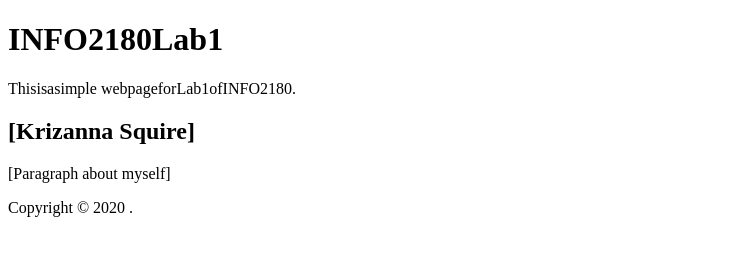
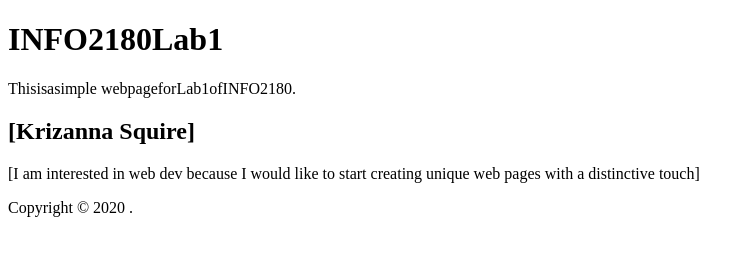
Before and after one commit to KrizannaS/info2180-lab1, a plain HTML site: page index.html in a window 1280 px wide. Shown: the whole page, without its empty margins (0-754 px from the left). Drawn offline with Linux system fonts and the light colour scheme.

Commit message:
Edited index.html

```diff
--- a/index.html
+++ b/index.html
@@ -13,7 +13,7 @@
     </header>
     <main>
         <h2>[Krizanna Squire]</h2>
-        <p>[Paragraph about myself]</p>
+        <p>[I am interested in web dev because I would like to start creating unique web pages with a distinctive touch]</p>
     </main>
     <footer>
           <p>Copyright &copy; 2020 <Your Name>.</p>
```
